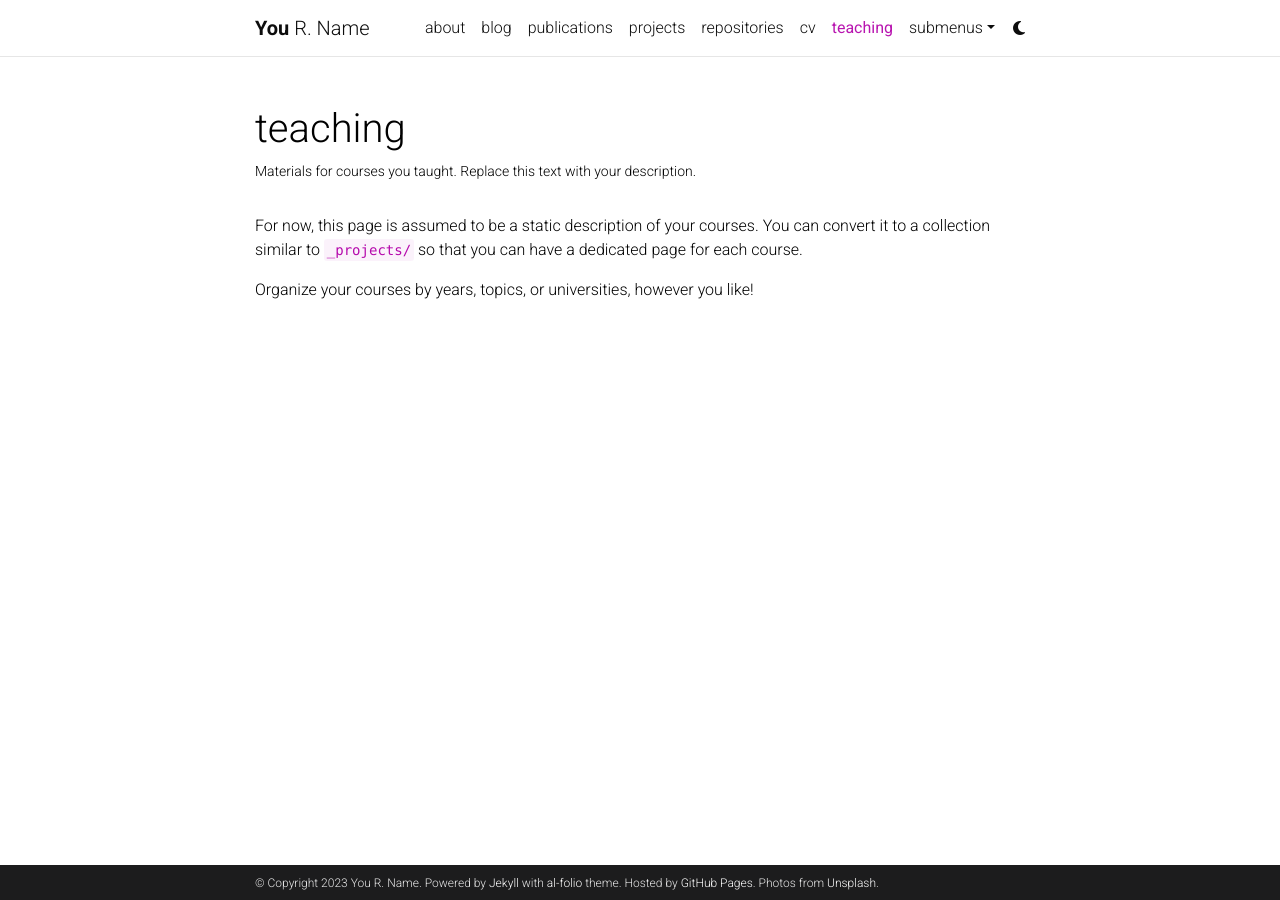
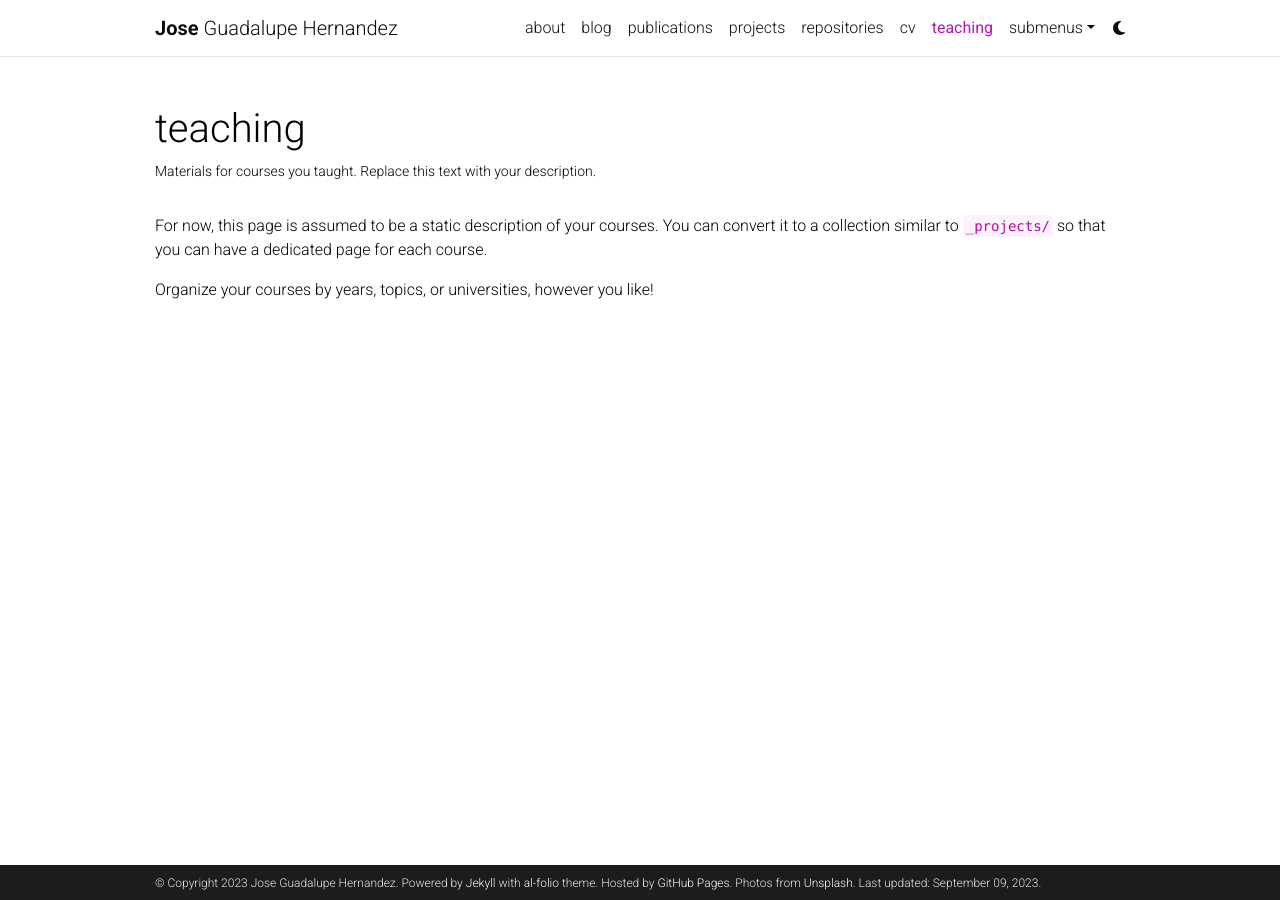
Before and after one commit to jgh9094/web-page-exploring, a Jekyll site: the page built from _pages/teaching.md, in a window 1280 px wide. Built offline with Jekyll 4.4.1, drawn with Linux system fonts in a browser that asks for light colours; comment, search, counter and statistics services are not loaded; a style sheet for code colours, icons or effects is not loaded.

Commit message:
see if my name pops up

```diff
--- a/_config.yml
+++ b/_config.yml
@@ -3,9 +3,9 @@
 # -----------------------------------------------------------------------------
 
 title: blank # the website title (if blank, full name will be used instead)
-first_name: You
-middle_name: R.
-last_name: Name
+first_name: Jose
+middle_name: Guadalupe
+last_name: Hernandez
 email: you@example.com
 description: > # the ">" symbol means to ignore newlines until "footer_text:"
   A simple, whitespace theme for academics. Based on [*folio](https://github.com/bogoli/-folio) design.
@@ -18,9 +18,9 @@
 lang: en # the language of your site (for example: en, fr, cn, ru, etc.)
 icon: ⚛️  # the emoji used as the favicon (alternatively, provide image name in /assets/img/)
 
-url: https://alshedivat.github.io # the base hostname & protocol for your site
-baseurl: /al-folio # the subpath of your site, e.g. /blog/
-last_updated: false # set to true if you want to display last updated in the footer
+url: https://jgh9094.github.io # the base hostname & protocol for your site
+baseurl: /web-page-exploring # the subpath of your site, e.g. /blog/
+last_updated: true # set to true if you want to display last updated in the footer
 impressum_path:  # set to path to include impressum link in the footer, use the same path as permalink in a page, helps to conform with EU GDPR
 
 # -----------------------------------------------------------------------------
@@ -55,7 +55,7 @@
 footer_fixed: true
 
 # Dimensions
-max_width: 800px
+max_width: 1000px
 
 # TODO: add layout settings (single page vs. multi-page)
 
@@ -71,9 +71,9 @@
 # Social integration
 # -----------------------------------------------------------------------------
 
-github_username: # your GitHub user name
+github_username: jgh9094
 gitlab_username: # your GitLab user name
-twitter_username: # your Twitter handle
+twitter_username: jgh9094
 mastodon_username: # your mastodon instance+username in the format instance.tld/@username
 linkedin_username: # your LinkedIn user name
 telegram_username: # your Telegram user name
@@ -107,7 +107,7 @@
 zotero_username: # your zotero username
 
 contact_note: >
-  You can even add a little note about which of these is the best way to reach you.
+  Best way to reach me is via email.
 
 # -----------------------------------------------------------------------------
 # Analytics and search engine verification
```
